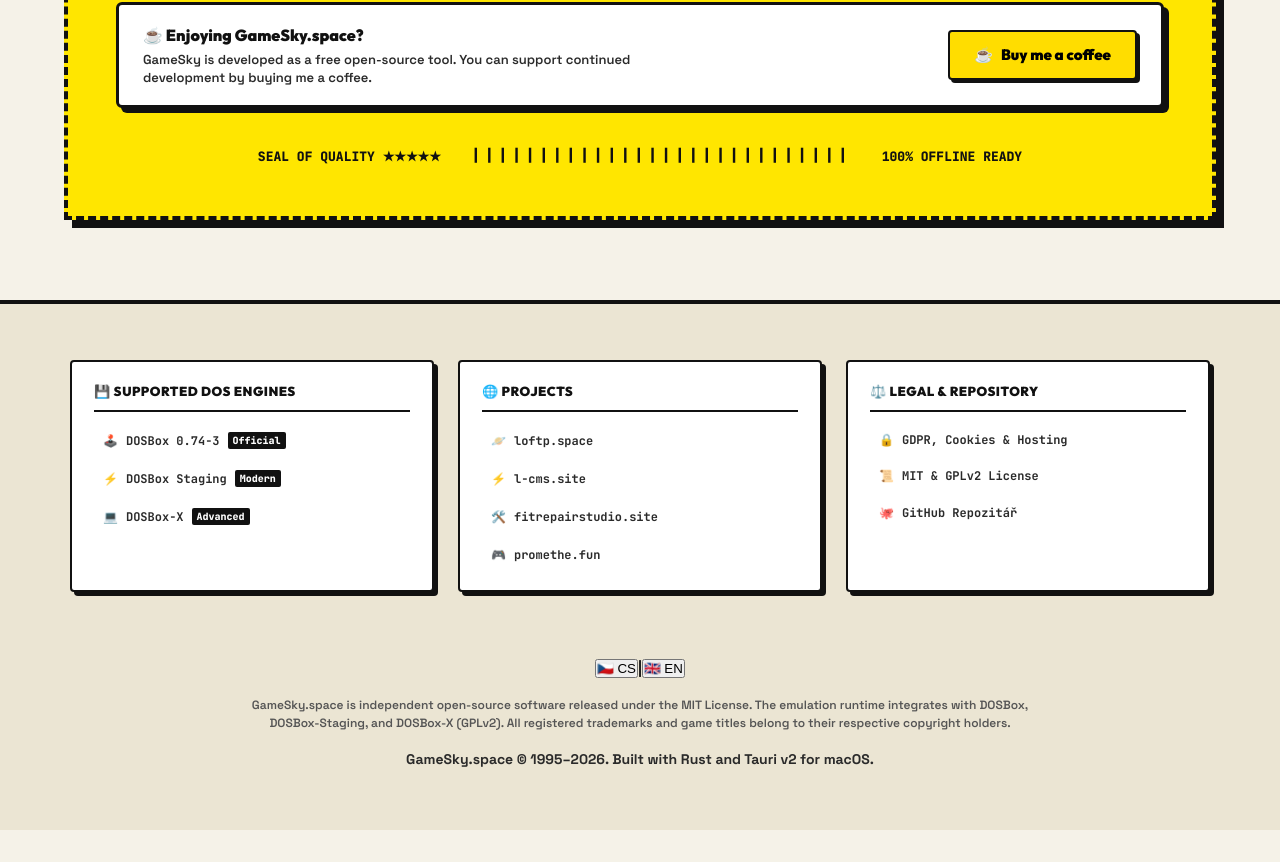
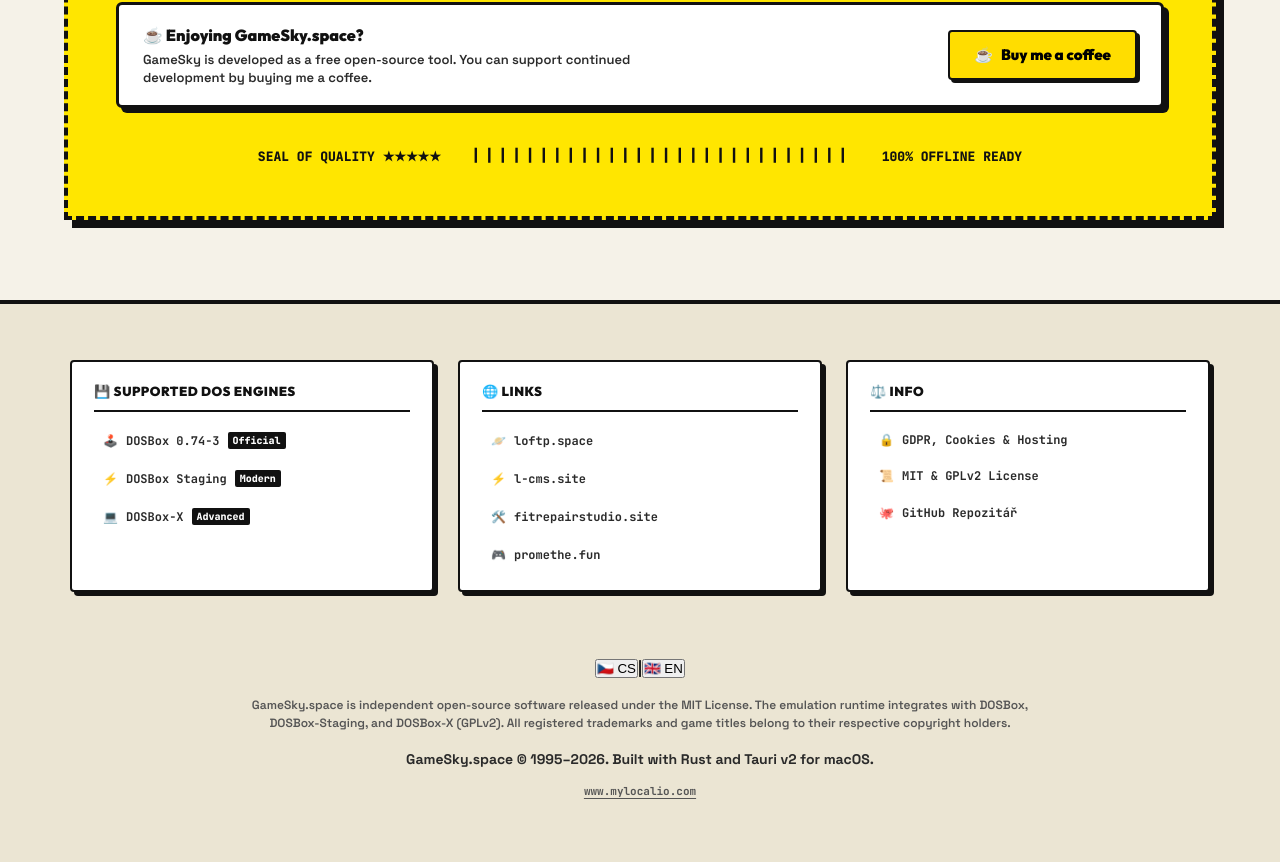
Before and after one commit to bradacz/gamesky.space, a React (Vite) app: page / in a window 1280 px wide. Shown: the part 3538-4400 px from the top of the page. Before the commit the page ends 4368 px from the top, so only its background shows below. Built offline with nearby package versions, Linux system fonts and the light colour scheme.

Commit message:
chore: rename footer blocks to 'Odkazy' and 'Info', add www.mylocalio.com sublink

```diff
--- a/src/App.tsx
+++ b/src/App.tsx
@@ -76,8 +76,8 @@
     sealQuality: 'SEAL OF QUALITY ★★★★★',
     offlineReady: '100% OFFLINE READY',
     footerBlock1Title: '💾 PODPOROVANÉ DOSBOX ENGINE',
-    footerBlock2Title: '🌐 PROJEKTY',
-    footerBlock3Title: '⚖️ PRÁVNÍ INFORMACE & PROJEKT',
+    footerBlock2Title: '🌐 Odkazy',
+    footerBlock3Title: '⚖️ Info',
     footerGdpr: 'GDPR, Cookies & Hosting',
     footerLicenseLink: 'Licence MIT & GPLv2',
     footerLicenseNote: 'GameSky.space je nezávislý open-source software publikovaný pod licencí MIT. Emulační jádro spolupracuje s DOSBox, DOSBox-Staging a DOSBox-X (GPLv2). Všechny registrované ochranné známky a názvy her náleží jejich původním vlastníkům.',
@@ -160,8 +160,8 @@
     sealQuality: 'SEAL OF QUALITY ★★★★★',
     offlineReady: '100% OFFLINE READY',
     footerBlock1Title: '💾 SUPPORTED DOS ENGINES',
-    footerBlock2Title: '🌐 PROJECTS',
-    footerBlock3Title: '⚖️ LEGAL & REPOSITORY',
+    footerBlock2Title: '🌐 Links',
+    footerBlock3Title: '⚖️ Info',
     footerGdpr: 'GDPR, Cookies & Hosting',
     footerLicenseLink: 'MIT & GPLv2 License',
     footerLicenseNote: 'GameSky.space is independent open-source software released under the MIT License. The emulation runtime integrates with DOSBox, DOSBox-Staging, and DOSBox-X (GPLv2). All registered trademarks and game titles belong to their respective copyright holders.',
@@ -700,6 +700,17 @@
           <p className="footer-editorial-copy">
             {t.footerCopy}
           </p>
+
+          <div className="footer-sublink-row">
+            <a
+              href="https://www.mylocalio.com"
+              target="_blank"
+              rel="noreferrer"
+              className="footer-sublink"
+            >
+              www.mylocalio.com
+            </a>
+          </div>
         </div>
       </footer>
 
--- a/src/styles/retro.css
+++ b/src/styles/retro.css
@@ -1360,6 +1360,24 @@
   font-size: 14px;
   font-weight: 700;
   color: var(--ink-charcoal);
+}
+
+.footer-sublink-row {
+  margin-top: 8px;
+}
+
+.footer-sublink {
+  font-family: var(--font-mono);
+  font-size: 11px;
+  font-weight: 600;
+  color: var(--ink-muted);
+  text-decoration: underline;
+  text-underline-offset: 3px;
+  transition: color 0.1s;
+}
+
+.footer-sublink:hover {
+  color: var(--ink-black);
 }
 
 /* EDITORIAL LEGAL MODAL */
```
